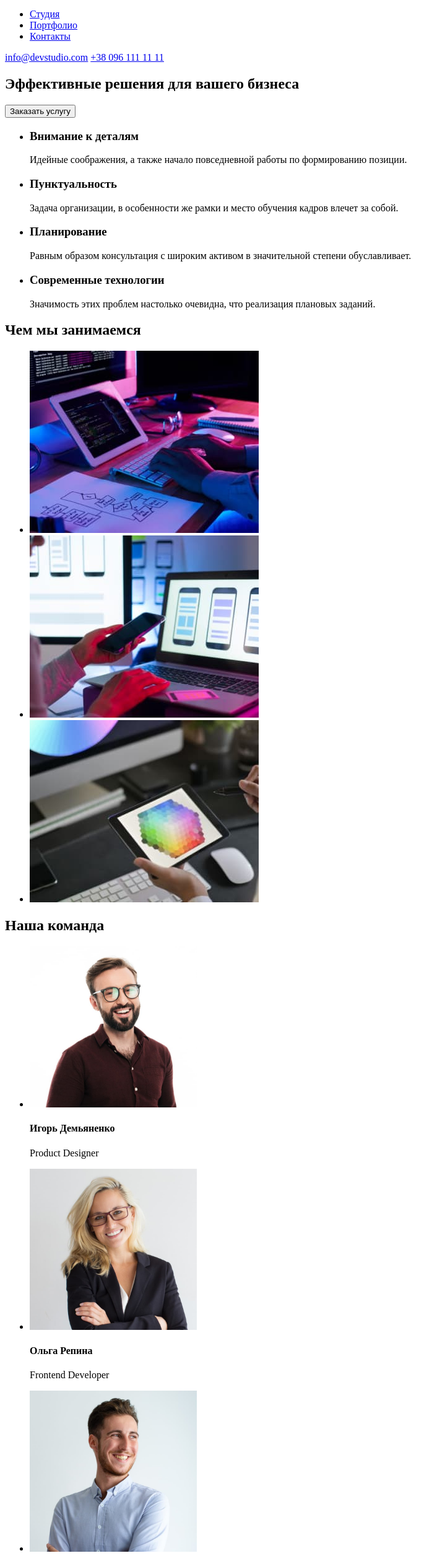
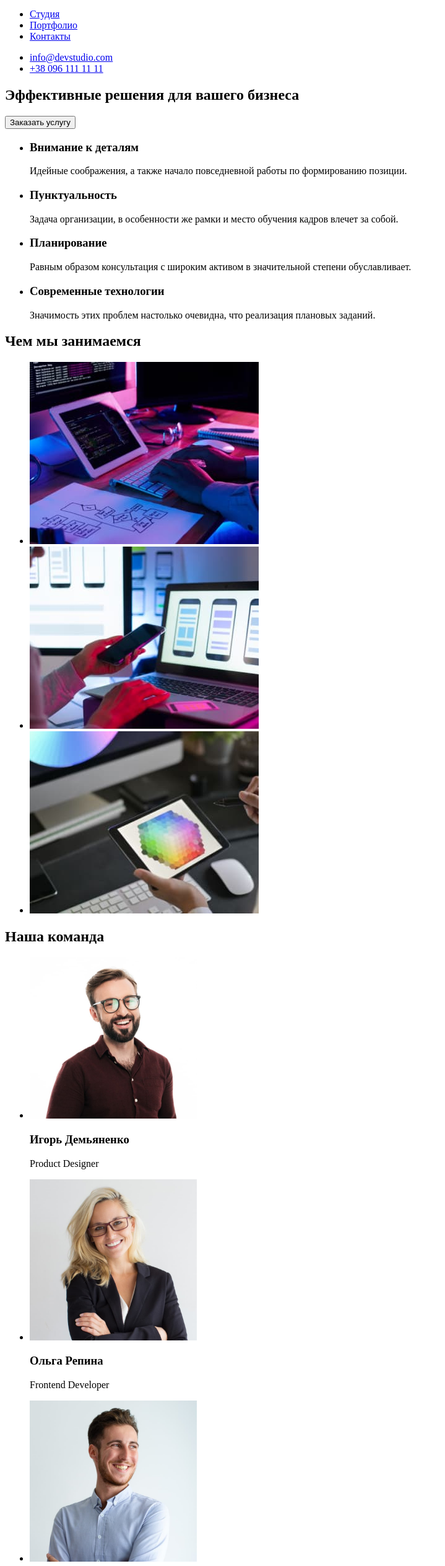
Before and after one commit to PrAnastasiia/goit-markup-hw-01, a plain HTML site: page index.html in a window 1280 px wide. Shown: the part 28-2555 px from the top of the page at 62% size, without its empty margins (0-719 px from the left). Drawn offline with Linux system fonts and the light colour scheme.

Commit message:
Update index.html

```diff
--- a/index.html
+++ b/index.html
@@ -16,8 +16,10 @@
           <li class="nav-link"><a href="@">Контакты</a></li>
         </ul>
       </nav>
-      <a href="mailto:info@devstudio.com">info@devstudio.com</a>
-      <a href="tel:+380961111111">+38 096 111 11 11</a>
+      <ul>
+        <li><a href="mailto:info@devstudio.com">info@devstudio.com</a></li>
+        <li><a href="tel:+380961111111">+38 096 111 11 11</a></li>
+      </ul>
     </header>
 
     <main>
@@ -93,12 +95,12 @@
         <ul>
           <li>
             <img src="./images/igor_dem.jpg" alt="Игорь Демьяненко" width="270" height="260" />
-            <h4 class="name">Игорь Демьяненко</h4>
+            <h3 class="name">Игорь Демьяненко</h3>
             <p class="profession">Product Designer</p>
           </li>
           <li>
             <img src="./images/olga_repina.jpg" alt="Ольга Репина" width="270" height="260" />
-            <h4 class="name">Ольга Репина</h4>
+            <h3 class="name">Ольга Репина</h3>
             <p class="profession">Frontend Developer</p>
           </li>
           <li>
@@ -108,13 +110,13 @@
               width="270"
               height="260"
             />
-            <h4 class="name">Николай Тарасов</h4>
+            <h3 class="name">Николай Тарасов</h3>
             <p class="profession">Marketing</p>
           </li>
           <li></li>
           <li>
             <img src="./images/mikhail_ermakov.jpg" alt="Михаил Ермаков" width="270" height="260" />
-            <h4 class="name">Михаил Ермаков</h4>
+            <h3 class="name">Михаил Ермаков</h3>
             <p class="profession">UI Designer</p>
           </li>
         </ul>
```
